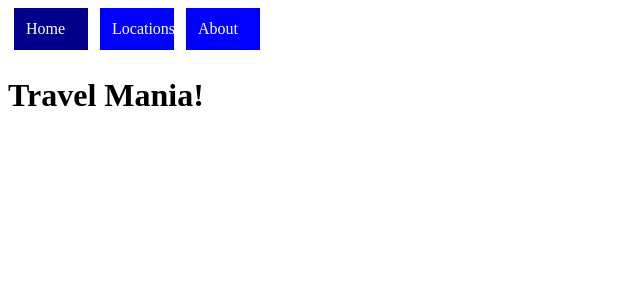
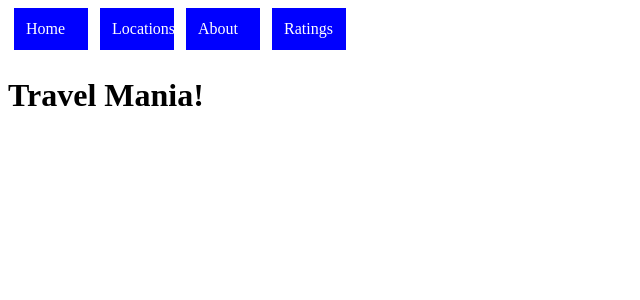
Before and after one commit to lbhikoo/project-2, a React (Create React App) app: page / in a window 1280 px wide. Shown: the top 300 px of the page, without its empty margins (0-640 px from the left). Built offline with nearby package versions, Linux system fonts and the light colour scheme.

Commit message:
post request

```diff
--- a/src/App.js
+++ b/src/App.js
@@ -1,8 +1,10 @@
-import LocationsContainer from "./LocationsContainer"
+// import LocationsContainer from "./LocationsContainer"
 import { Route, Switch } from "react-router-dom";
 import Header from "./Header"
 import About from "./About"
 import NavBar from "./NavBar"
+import TripExperience from "./TripExperience"
+import LocationList from "./LocationList";
 
 
 function App() {
@@ -12,14 +14,17 @@ function App() {
     <div>
       <NavBar />
       <Switch>
-        <Route path="/Locations">
-          <LocationsContainer />
+        <Route path="/LocationsList">
+          <LocationList />
         </Route>
         <Route path= "/About">
           <About />
         </Route>
-        <Route path="/">
+        <Route path="/Header">
           <Header />
+        </Route>
+        <Route path="/TripExperience">
+          <TripExperience />
         </Route>
       </Switch>
 
--- a/src/DropDown.js
+++ b/src/DropDown.js
@@ -3,7 +3,7 @@
 function DropDown({filterLocations}){
     return (
         <select onChange={(e) => {filterLocations(e.target.value)}} id="dropdown">
-            <option value="Locations">Locations</option>
+            <option value={"Trinidad"} >Locations</option>
             <option value="Trinidad">Trinidad</option>
             <option value="Egypt">Egypt</option>
             <option value="Alaska">Alaska</option>
--- a/src/LocationsContainer.js
+++ b/src/LocationsContainer.js
@@ -1,5 +1,4 @@
 import {useEffect, useState} from "react"
-import Header from "./Header"
 import TripExperience from "./TripExperience"
 import LocationList from "./LocationList"
 import DropDown from "./DropDown"
--- a/src/NavBar.js
+++ b/src/NavBar.js
@@ -14,7 +14,7 @@ function NavBar() {
     return (
         <div>
             <NavLink
-                to="/"
+                to="/locat"
                 exact
                 style={linkStyles}
                 activeStyle={{
@@ -43,6 +43,16 @@ function NavBar() {
             >
                 About
             </NavLink>
+            <NavLink
+                to="/travelexperience"
+                exact
+                style={linkStyles}
+                activeStyle={{
+                background: "darkblue",
+                }}
+            >
+                Ratings
+            </NavLink>
             </div>
   );
 }
--- a/src/TripExperience.js
+++ b/src/TripExperience.js
@@ -1,10 +1,33 @@
+
+//Form Post
 
 //Form Post
 function TripExperience() {
-    return(
-        <div>
 
-        </div>
+    const newRating = {
+        comments
+
+      }
+
+
+    fetch( `http://localhost:3000/locations`, {
+        method: 'POST',
+        headers: { 'Content-Type': 'application/json' },
+        body: JSON.stringify( newRating )
+      } )
+        .then( r => r.json() )
+        .then( addRatingToState )
+      e.target.reset()
+
+
+    return (
+        <div className="new-plant-form">
+        <h2>New Rating</h2>
+        <form onSubmit={ handleSubmit } >
+          <input onChange={ handleName } type="text" name="name"
+            placeholder="Rate Us!" />
+        </form>
+       </div>
     )
 
 }
--- a/src/index.js
+++ b/src/index.js
@@ -1,6 +1,5 @@
 import React from 'react';
 import ReactDOM from 'react-dom/client';
-import App from './App';
 import { BrowserRouter, Switch, Route } from "react-router-dom";
 import NavBar from "./NavBar"
 import Header from "./Header"
```
